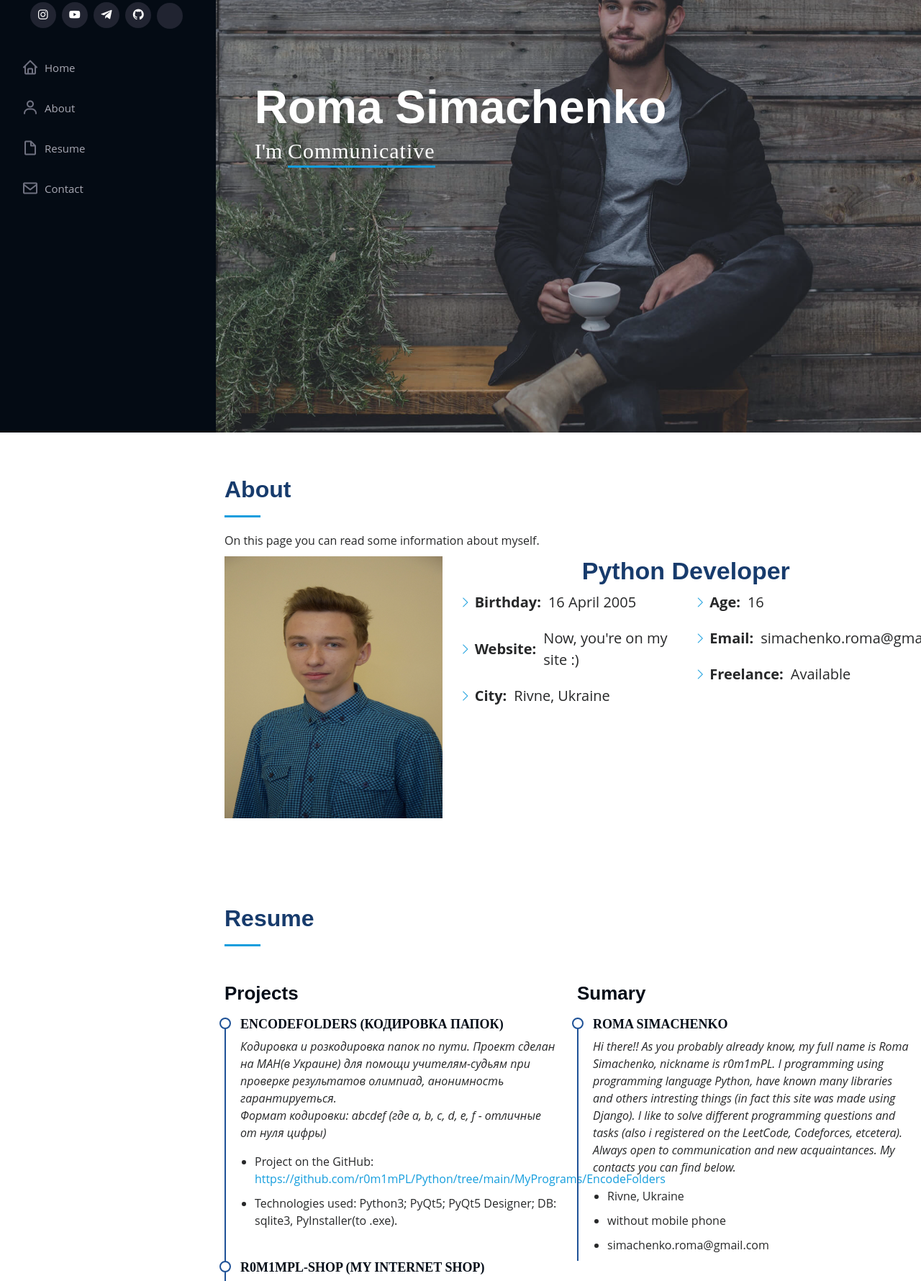
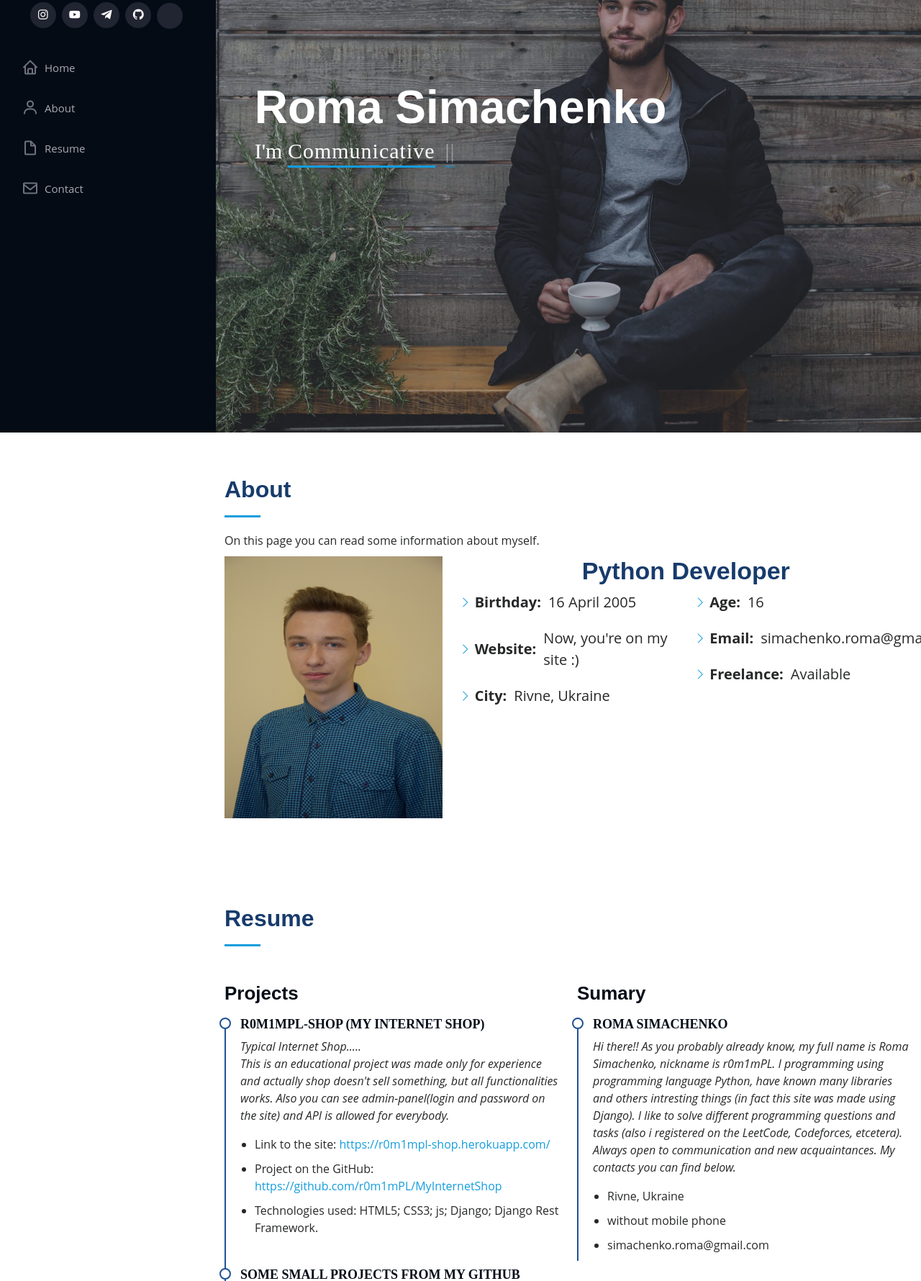
Before and after one commit to r0m1mPL/MyPortfolio, a Django app: page / in a window 1280 px wide. Shown: the part 199-1979 px from the top of the page at 72% size. Run offline with Django 3.2, Linux system fonts and the light colour scheme; some libraries are stand-ins or nearby versions.

Commit message:
Update resume.html

```diff
--- a/projects/templates/projects/include/resume.html
+++ b/projects/templates/projects/include/resume.html
@@ -16,10 +16,8 @@
       <div class="row">
         <div class="col-lg-6" data-aos="fade-up">
           <h3 class="resume-title">Projects</h3>
-          <div class="resume-item">
+          <!-- <div class="resume-item">
             <h4>EncodeFolders (Кодировка папок)</h4>
-            <!-- <h5>2019 - Present</h5> -->
-            <!-- <p><em>Experion, New York, NY </em></p> -->
             <p><em>
                 Кодировка и розкодировка папок по пути. Проект сделан на МАН(в Украине) для помощи
                 учителям-судьям при проверке результатов олимпиад, анонимность гарантируеться. <br>
@@ -35,7 +33,7 @@
                 Technologies used: Python3; PyQt5; PyQt5 Designer; DB: sqlite3, PyInstaller(to .exe).
               </li>
             </ul>
-          </div>
+          </div> -->
           <div class="resume-item">
             <h4>r0m1mPL-SHOP (My Internet Shop)</h4>
             <!-- <h5>2019 - Present</h5> -->
```
